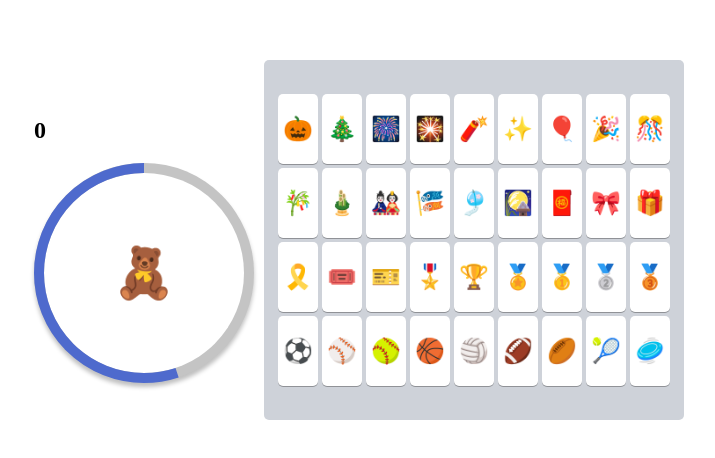
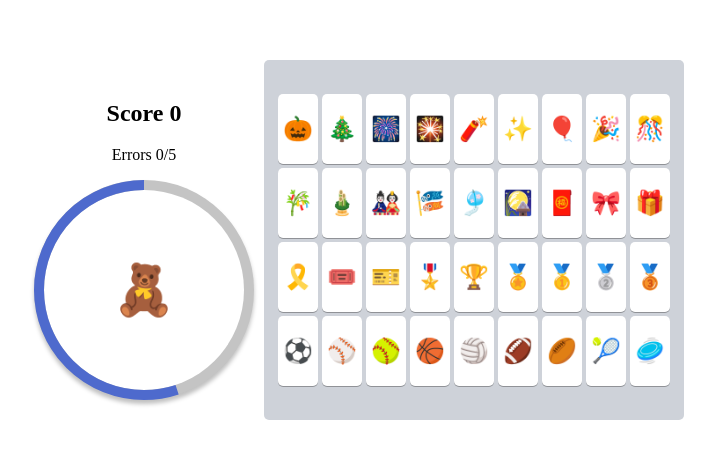
Before and after one commit to emwsc/emojiwars, a Next.js app: page / in a window 1280 px wide. Shown: the part 160-618 px from the top of the page, without its empty margins (281-996 px from the left). Built offline with nearby package versions, Linux system fonts and the light colour scheme.

Commit message:
Error counting

```diff
--- a/src/pages/index.tsx
+++ b/src/pages/index.tsx
@@ -16,11 +16,14 @@ export type IndexProps = {
   emojis: Emoji[];
 };
 
+const MAX_ERROR = 5;
+
 const Index = ({ emojis }: IndexProps) => {
   /**
-   * @todo Move emoji, maxTimerValue to app store
+   * @todo Move state to app store
    */
   const [emoji, setEmoji] = useState(emojis[getRandomInt(0, emojis.length)]);
+  const [errorCounter, updateErrorCounter] = useState(0);
   const [maxTimerValue, setMaxTimervalue] = useState(10000);
   const [score, setScore] = useState(0);
 
@@ -37,13 +40,19 @@ const Index = ({ emojis }: IndexProps) => {
   /**
    * @todo Move logic to shared
    */
-  const handleOnKeyboardClick = useCallback((selectedEmoji: Emoji) => {
+  const handleOnKeyboardClick = useCallback(
+    (selectedEmoji: Emoji) => {
       if (compareEmoji(selectedEmoji, emoji)) {
         setScore((value) => value + 1);
-      setMaxTimervalue(value => value - 250);
+        setMaxTimervalue((value) => value - 250);
+      }
+      else{
+        updateErrorCounter((value) => value + 1);
       }
       handleOnTimerEnd();
-  }, [emoji]);
+    },
+    [emoji]
+  );
 
   return (
     <>
@@ -56,15 +65,22 @@ const Index = ({ emojis }: IndexProps) => {
       </Head>
       <main className="page">
         <section>
-          <h2>{score}</h2>
+          <h2 className="text">Score {score}</h2>
+          <p className="text">
+            Errors {errorCounter}/{MAX_ERROR}
+          </p>
+          {errorCounter < MAX_ERROR && (
             <EmojiTimer
               key={emoji.character}
               maxTimerValue={maxTimerValue}
               render={emojiTimerRender}
               onTimerEnd={handleOnTimerEnd}
             />
+          )}
+          {errorCounter === MAX_ERROR && <p className="text">You died</p>}
         </section>
         <section>
+          {errorCounter < MAX_ERROR && (
             <div className="keyboard-container">
               <Keyboard
                 emojis={emojis}
@@ -72,8 +88,12 @@ const Index = ({ emojis }: IndexProps) => {
                 onClick={handleOnKeyboardClick}
               />
             </div>
+          )}
         </section>
         <style jsx>{`
+          .text {
+            text-align: center;
+          }
           .page {
             margin: 0 auto;
             max-width: 600px;
```
Lines whose indentation alone changed are shown as unchanged.
